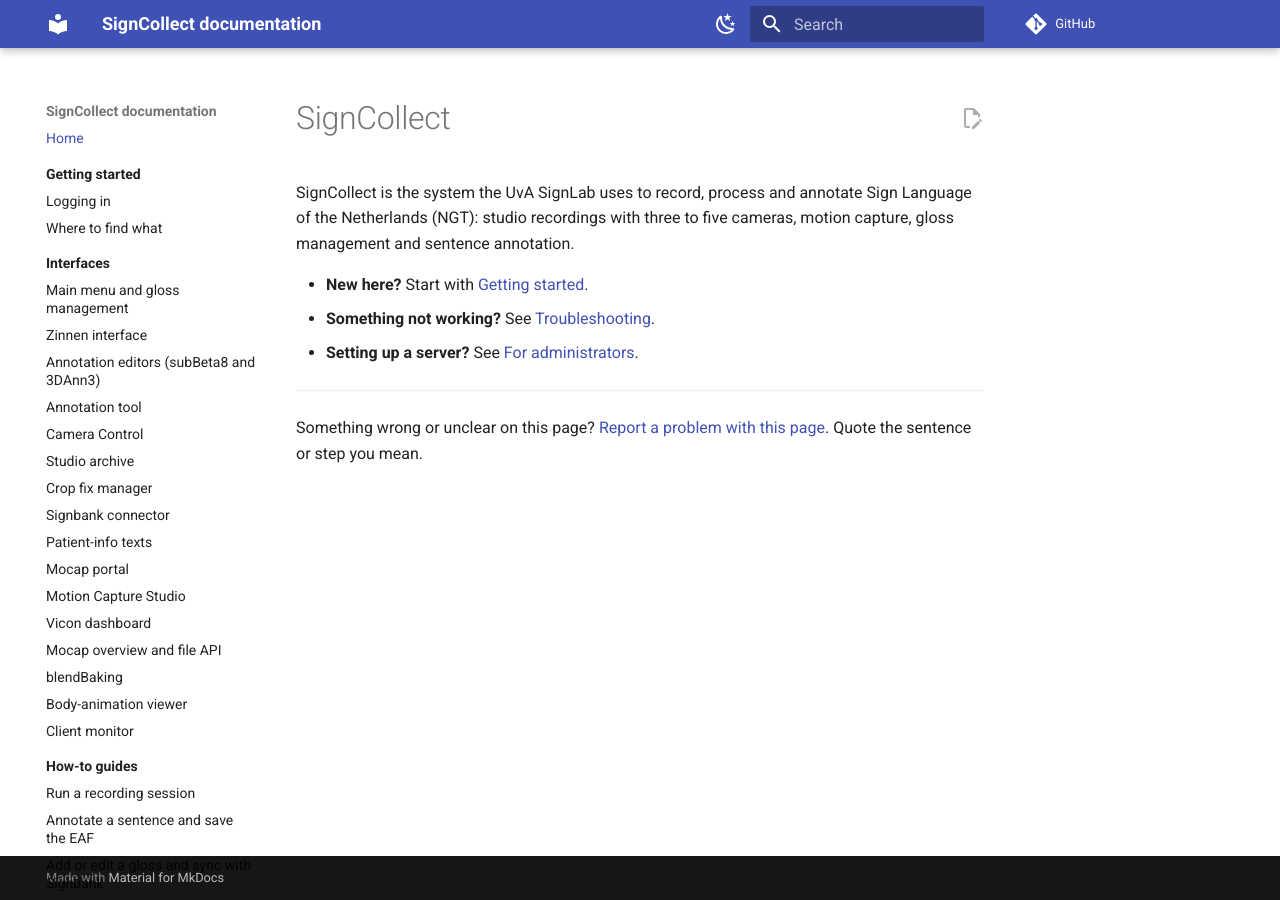
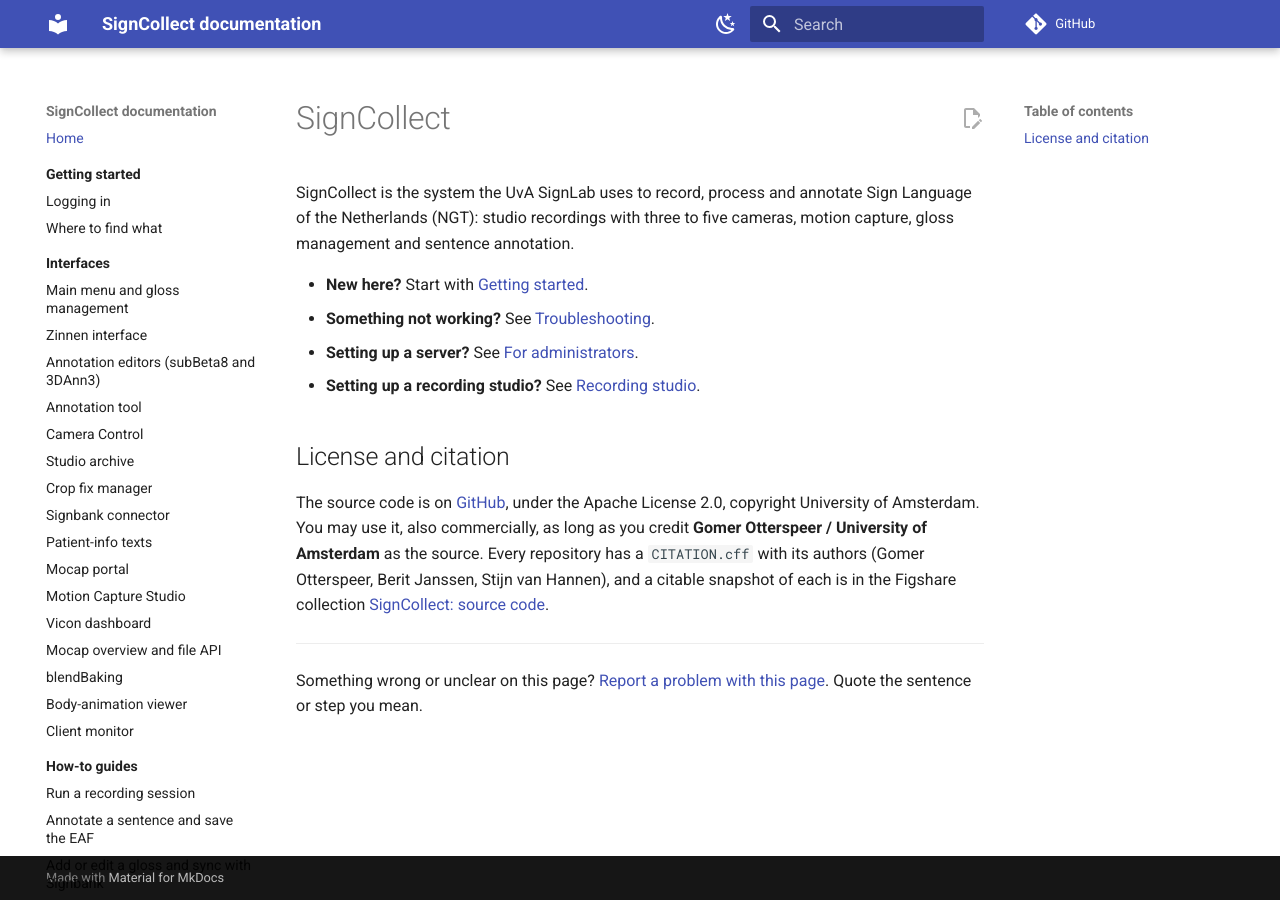
Before and after one commit to Amsterdam-Humanities-Labs/signlab_docs, an MkDocs documentation site: the page built from docs/index.md, in a window 1280 px wide. Built offline with MkDocs 1.6.1 and Material for MkDocs 9.7.7, drawn with Linux system fonts in a browser that asks for light colours; comment, search, counter and statistics services are not loaded.

Commit message:
Home: licence, authors and citation; link the Recording studio section

```diff
--- a/docs/index.md
+++ b/docs/index.md
@@ -7,3 +7,15 @@ cameras, motion capture, gloss management and sentence annotation.
 - **New here?** Start with [Getting started](getting-started/index.md).
 - **Something not working?** See [Troubleshooting](troubleshooting/index.md).
 - **Setting up a server?** See [For administrators](admin/index.md).
+- **Setting up a recording studio?** See [Recording studio](studio/index.md).
+
+## License and citation
+
+The source code is on
+[GitHub](https://github.com/Amsterdam-Humanities-Labs), under the Apache
+License 2.0, copyright University of Amsterdam. You may use it, also
+commercially, as long as you credit **Gomer Otterspeer / University of
+Amsterdam** as the source. Every repository has a `CITATION.cff` with its
+authors (Gomer Otterspeer, Berit Janssen, Stijn van Hannen), and a citable
+snapshot of each is in the Figshare collection
+[SignCollect: source code](https://doi.org/10.21942/uva.c.8734639).
```
